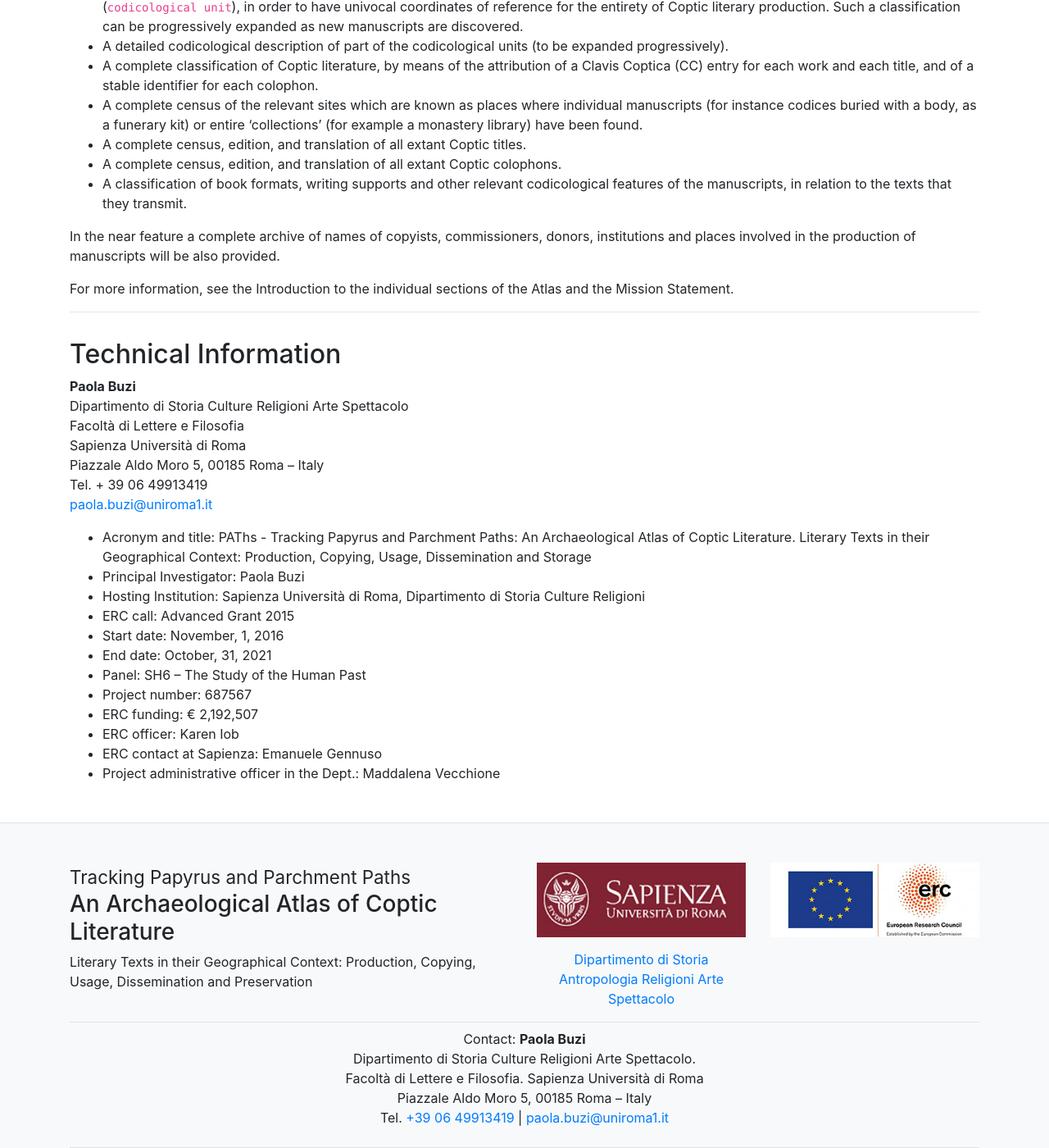
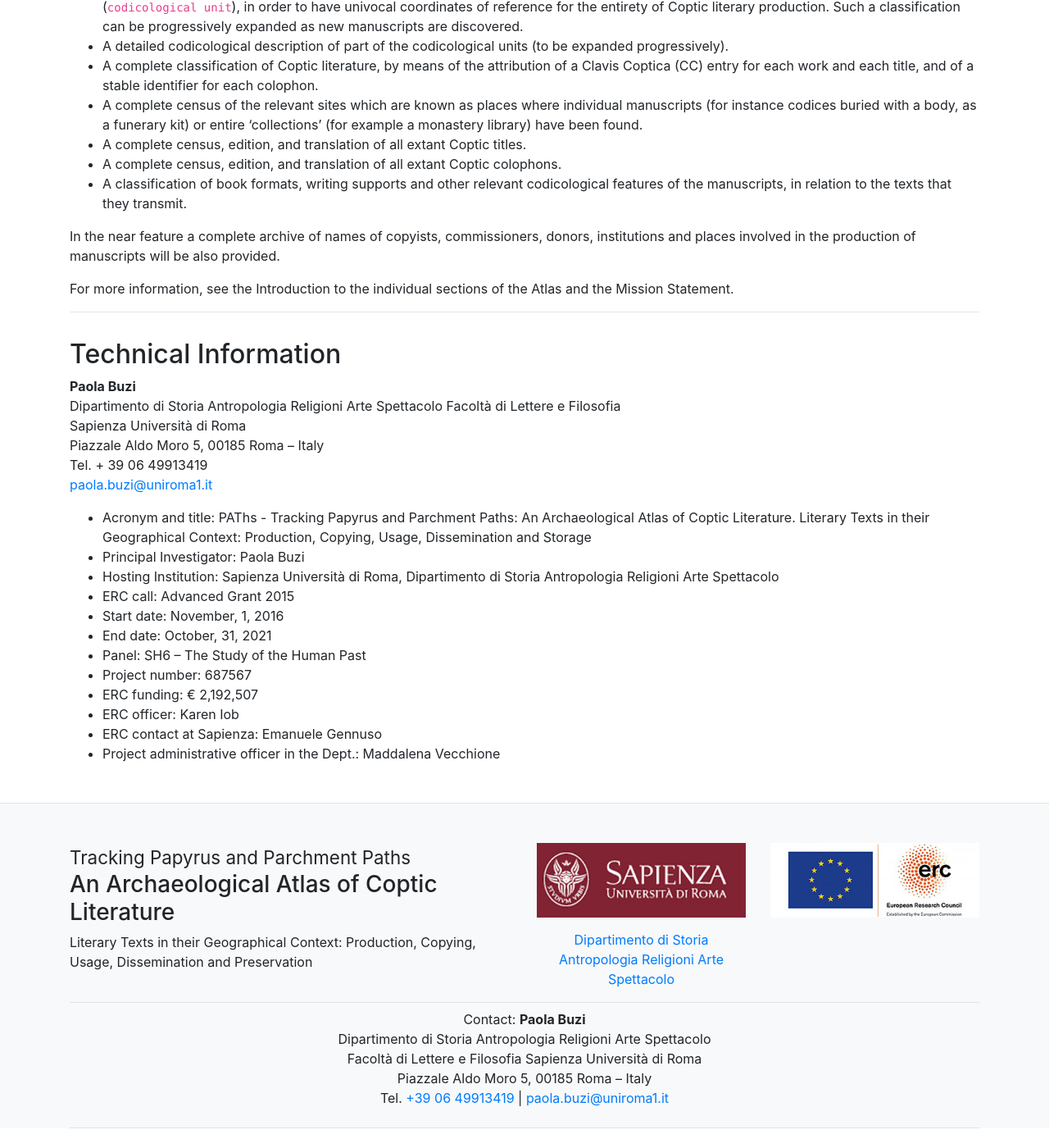
Before and after one commit to paths-erc/paths-erc, a Jekyll site: the page built from index.md, in a window 1280 px wide and 1400 px high, scrolled down 2250 px. Shown: the whole window at 82% size. Built offline with Jekyll 4.4.1, drawn with Linux system fonts in a browser that asks for light colours; nearby versions of some CDN libraries; our own code applies the rules of GitHub Pages for plain Markdown files; after the commit the page ends 3626 px from its top, so only the background shows below that.

Commit message:
Updated name of the Dept.

```diff
--- a/_layouts/default.html
+++ b/_layouts/default.html
@@ -234,8 +234,8 @@
 
           <div class="border-top border-bottom py-2 text-center">
             <p class="">Contact: <strong>Paola Buzi</strong><br>
-            Dipartimento di Storia Culture Religioni Arte Spettacolo.<br>
-            Facoltà di Lettere e Filosofia.
+            Dipartimento di Storia Antropologia Religioni Arte Spettacolo<br>
+            Facoltà di Lettere e Filosofia
             Sapienza Università di Roma<br>
             Piazzale Aldo Moro 5, 00185 Roma – Italy<br>
             Tel. <a href="tel:+390649913419">+39 06 49913419</a> |
--- a/index.md
+++ b/index.md
@@ -36,7 +36,7 @@
 ## Technical Information
 
 **Paola Buzi**
-Dipartimento di Storia Culture Religioni Arte Spettacolo
+Dipartimento di Storia Antropologia Religioni Arte Spettacolo
 Facoltà di Lettere e Filosofia
 Sapienza Università di Roma
 Piazzale Aldo Moro 5, 00185 Roma – Italy
@@ -45,7 +45,7 @@
 
 - Acronym and title: PAThs - Tracking Papyrus and Parchment Paths: An Archaeological Atlas of Coptic Literature. Literary Texts in their Geographical Context: Production, Copying, Usage, Dissemination and Storage
 - Principal Investigator: Paola Buzi
-- Hosting Institution: Sapienza Università di Roma, Dipartimento di Storia Culture Religioni
+- Hosting Institution: Sapienza Università di Roma, Dipartimento di Storia Antropologia Religioni Arte Spettacolo
 - ERC call: Advanced Grant 2015
 - Start date: November, 1, 2016
 - End date: October, 31, 2021
```
